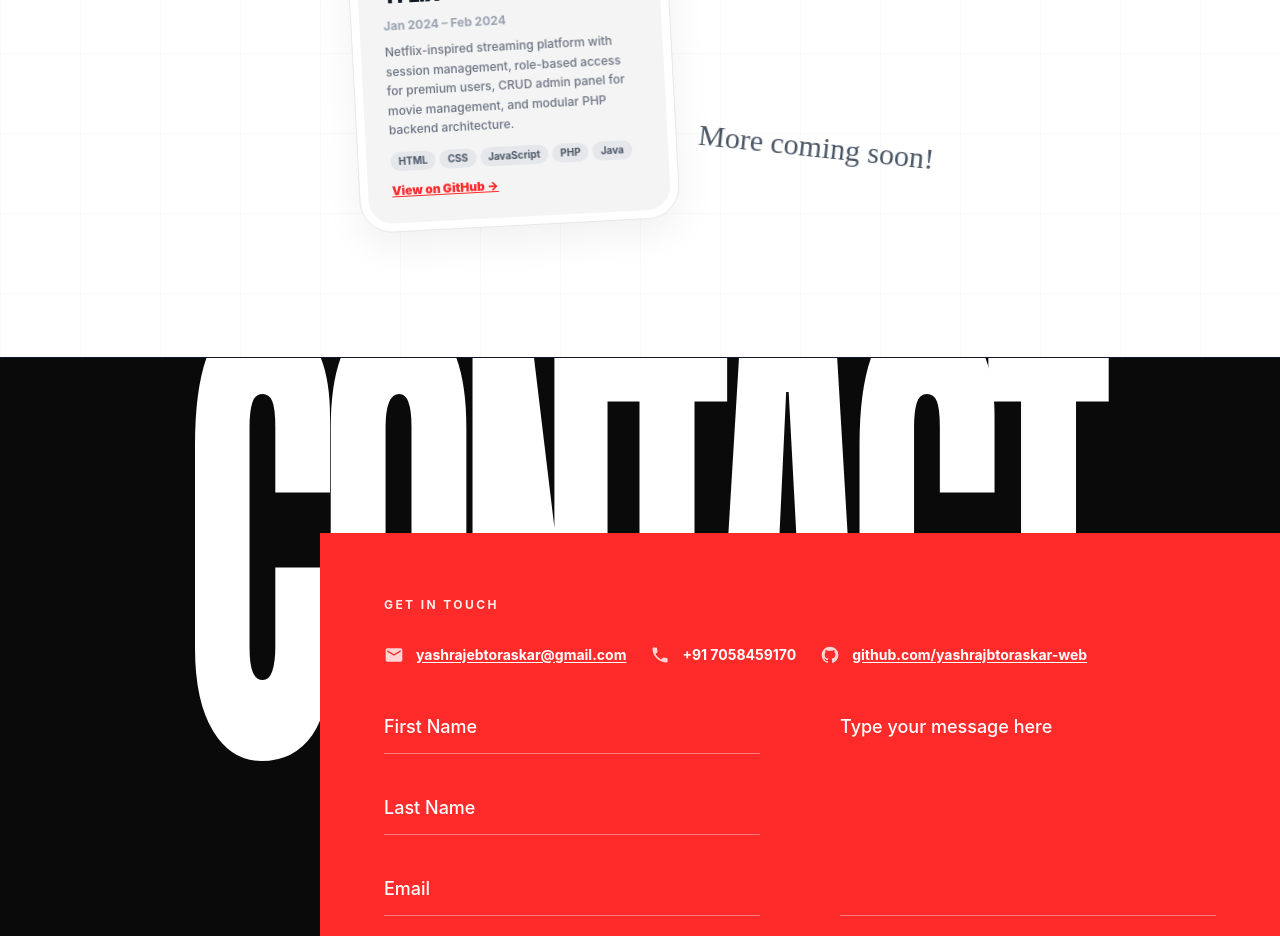
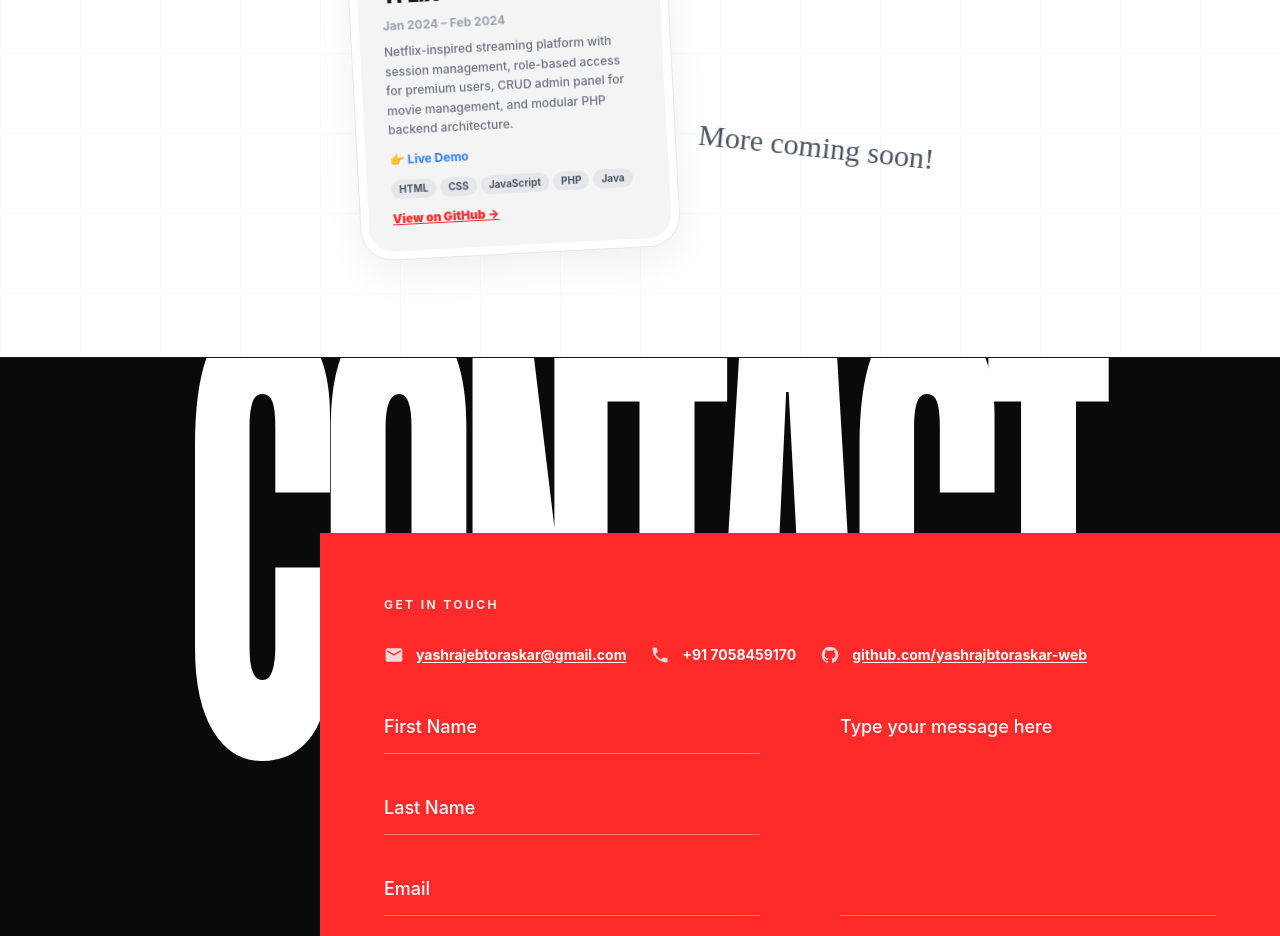
Before and after one commit to yashrajbtoraskar-web/yash-portfolio, a React (Vite) app: page / in a window 1280 px wide. Shown: the part 3020-3956 px from the top of the page. Built offline with nearby package versions, Linux system fonts and the light colour scheme.

Commit message:
Add demo link for YFLIX project

```diff
--- a/src/components/Services.jsx
+++ b/src/components/Services.jsx
@@ -33,7 +33,7 @@ const projects = [
     number: "04",
     title: "YFLIX – Netflix Mod",
     text: "Netflix-inspired streaming platform with session management, role-based access for premium users, CRUD admin panel for movie management, and modular PHP backend architecture.",
-    demo: null,
+    demo: "https://v-yflix.vercel.app/index.html",
     tags: ["HTML", "CSS", "JavaScript", "PHP", "Java"],
     link: "https://github.com/yashrajbtoraskar-web",
     period: "Jan 2024 – Feb 2024"
```
